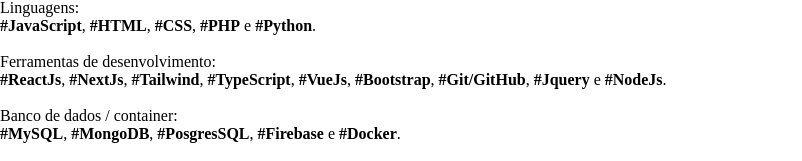
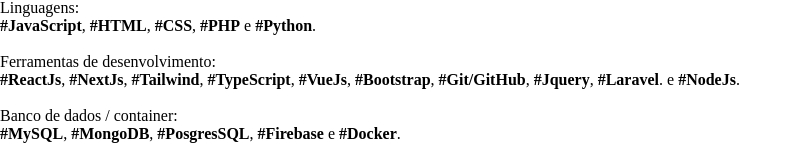
Before and after one commit to EuzebioBatista2/portfolio, a Next.js app: page /components/ContentAboutMe in a window 1280 px wide. Shown: the part 247-408 px from the top of the page, without its empty margins (0-802 px from the left). Built offline with nearby package versions, Linux system fonts and the light colour scheme.

Commit message:
FIX: details about me

```diff
--- a/src/pages/components/ContentAboutMe.tsx
+++ b/src/pages/components/ContentAboutMe.tsx
@@ -29,7 +29,7 @@
             <strong className="text-gray-700">#JavaScript</strong>, <strong className="text-gray-700">#HTML</strong>, <strong className="text-gray-700">#CSS</strong>, <strong className="text-gray-700">#PHP</strong> e <strong className="text-gray-700">#Python</strong>.<br />
             <br />
             Ferramentas de desenvolvimento:<br />
-            <strong className="text-gray-700">#ReactJs</strong>, <strong className="text-gray-700">#NextJs</strong>, <strong className="text-gray-700">#Tailwind</strong>, <strong className="text-gray-700">#TypeScript</strong>, <strong className="text-gray-700">#VueJs</strong>, <strong className="text-gray-700">#Bootstrap</strong>, <strong className="text-gray-700">#Git/GitHub</strong>, <strong className="text-gray-700">#Jquery</strong> e <strong className="text-gray-700">#NodeJs</strong>.<br />
+            <strong className="text-gray-700">#ReactJs</strong>, <strong className="text-gray-700">#NextJs</strong>, <strong className="text-gray-700">#Tailwind</strong>, <strong className="text-gray-700">#TypeScript</strong>, <strong className="text-gray-700">#VueJs</strong>, <strong className="text-gray-700">#Bootstrap</strong>, <strong className="text-gray-700">#Git/GitHub</strong>, <strong className="text-gray-700">#Jquery</strong>, <strong className="text-gray-700">#Laravel</strong>. e <strong className="text-gray-700">#NodeJs</strong>.<br />
             <br />
             Banco de dados / container:<br />
             <strong className="text-gray-700">#MySQL</strong>,  <strong className="text-gray-700">#MongoDB</strong>, <strong className="text-gray-700">#PosgresSQL</strong>, <strong className="text-gray-700">#Firebase</strong> e <strong className="text-gray-700">#Docker</strong>.<br />
```
Also changed, not shown: 1 other file (tests, documents, lock files or other folders).
